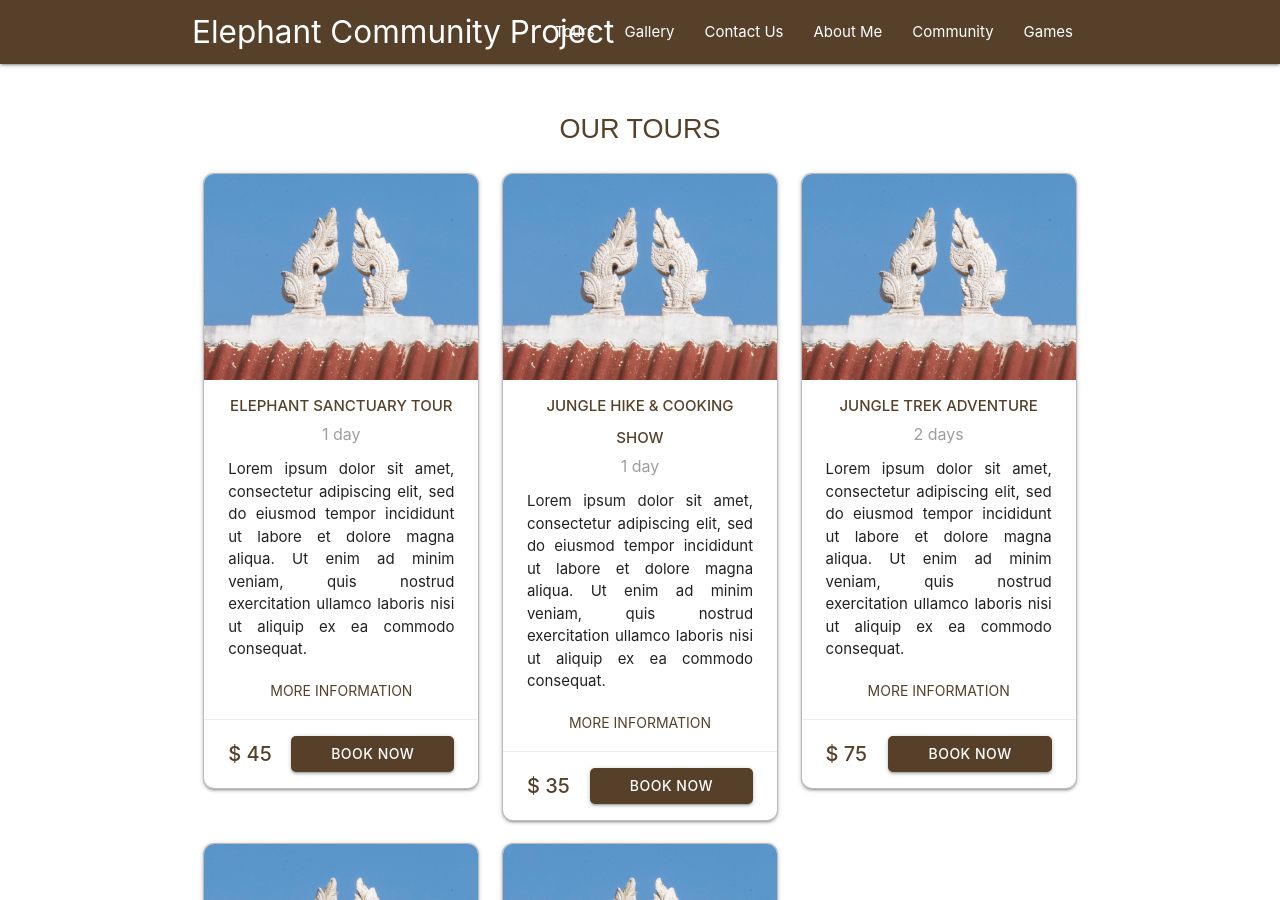
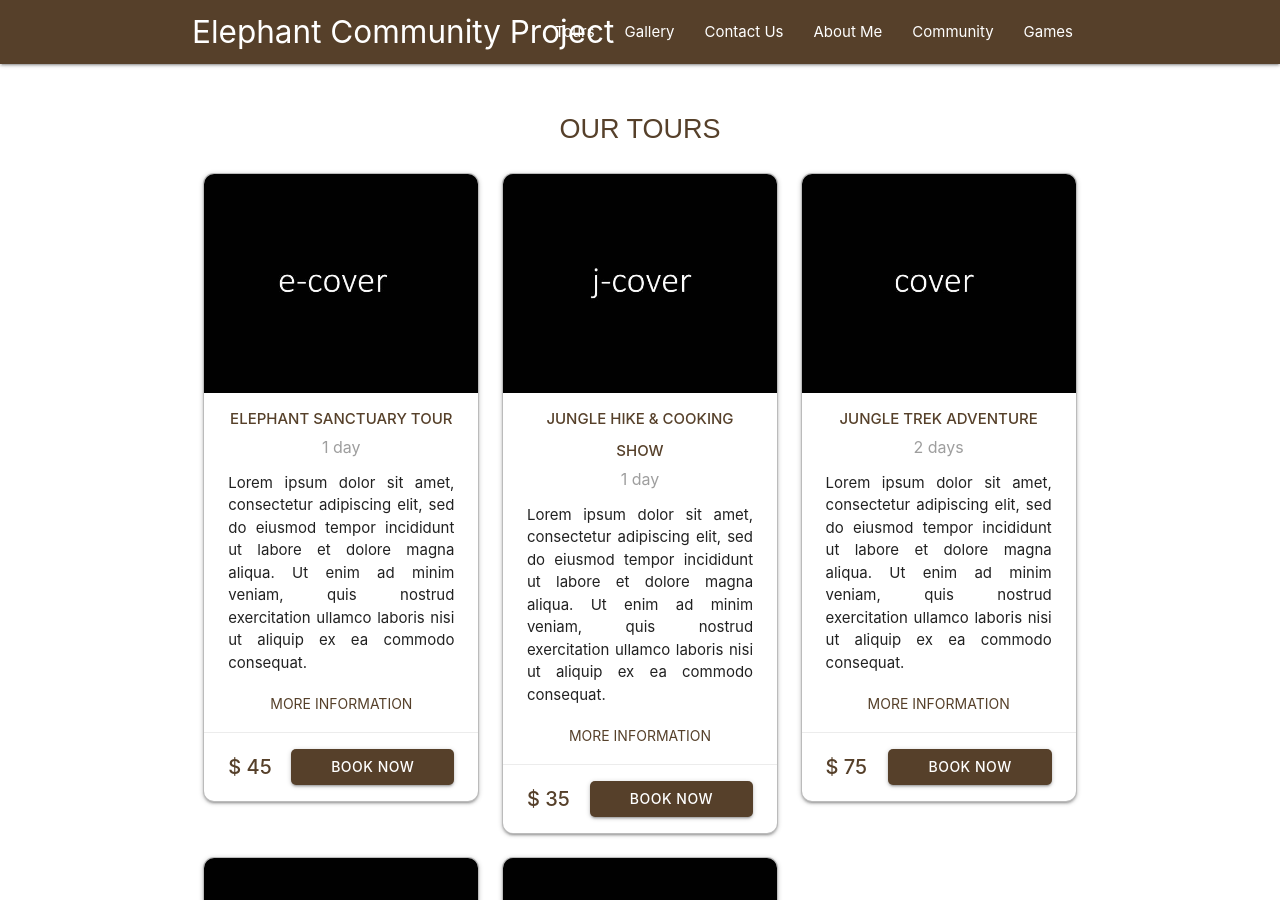
Before and after one commit to yong-lim/elephant, a Jekyll site: the page built from index.md, in a window 1280 px wide and 900 px high. Built offline with Jekyll 4.4.1, drawn with Linux system fonts in a browser that asks for light colours; nearby versions of some CDN libraries.

Commit message:
updated tours

```diff
--- a/_data/tours.yml
+++ b/_data/tours.yml
@@ -5,6 +5,7 @@
     dolore magna aliqua. Ut enim ad minim veniam, quis nostrud exercitation ullamco laboris nisi ut aliquip
     ex ea commodo consequat."
   price: "$ 45"
+  code: "e"
 - title: "Jungle Hike & Cooking Show"
   img-cover: "placeholder-2.jpg"
   days: "1 day"
@@ -12,6 +13,7 @@
     dolore magna aliqua. Ut enim ad minim veniam, quis nostrud exercitation ullamco laboris nisi ut aliquip
     ex ea commodo consequat."
   price: "$ 35"
+  code: "j"
 - title: "Jungle Trek Adventure"
   img-cover: "placeholder-2.jpg"
   days: "2 days"
@@ -19,6 +21,7 @@
     dolore magna aliqua. Ut enim ad minim veniam, quis nostrud exercitation ullamco laboris nisi ut aliquip
     ex ea commodo consequat."
   price: "$ 75"
+  code: "jj"
 - title: "Jungle Trek & Elephants Adventure"
   img-cover: "placeholder-2.jpg"
   days: "2 days"
@@ -26,6 +29,7 @@
     dolore magna aliqua. Ut enim ad minim veniam, quis nostrud exercitation ullamco laboris nisi ut aliquip
     ex ea commodo consequat."
   price: "$ 85"
+  code: "je"
 - title: "Big Jungle Trek & Elephants Adventure"
   img-cover: "placeholder-2.jpg"
   days: "3 days"
@@ -33,3 +37,4 @@
     dolore magna aliqua. Ut enim ad minim veniam, quis nostrud exercitation ullamco laboris nisi ut aliquip
     ex ea commodo consequat."
   price: "$ 120"
+  code: "jje"
--- a/_includes/tours.html
+++ b/_includes/tours.html
@@ -3,7 +3,7 @@
 <section class="section scrollspy">
   <div class="container">
     <div class="row center-align">
-      <h2 class="custom-header color-primary">Our Tours</h2>
+      <h2 class="custom-header">Our Tours</h2>
 
       <div class="mobile-scrollable-row">
 
@@ -20,8 +20,8 @@
 
               <!-- Card Image -->
               <div class="card-image">
-                <a href="#modal" class="modal-trigger">
-                  <img src="assets/img/placeholder-2.jpg" alt="" class="responsive-img">
+                <a href="#modal{{ forloop.index }}" class="modal-trigger">
+                  <img src="assets/img/tours/{{ tour.code }}-cover.jpg" alt="" class="responsive-img">
                 </a>
               </div>
 
@@ -30,7 +30,7 @@
                 <span class="card-title text-primary">{{ tour.title }}</span>
                 <span class="subtitle grey-text">{{ tour.days }}</span>
                 <p>{{ tour.short-description }}</p>
-                <a href="#modal" class="btn-flat modal-trigger text-primary">More Information</a>
+                <a href="#modal{{ forloop.index }}" class="btn-flat modal-trigger text-primary">More Information</a>
               </div>
 
               <!-- Card Footer/Action -->
@@ -41,31 +41,31 @@
 
               <!-- Modal -->
               <div id="modal{{ forloop.index }}" class="modal center-align">
-                <div class="room-type">
+                <div class="tour">
 
-                  <!-- Room-Type Images -->
+                  <!-- Modal Images -->
                   <div class="row mobile-scrollable-row">
                     {% for i in (1..3) %}
                     <div class="glightbox col s6 m4">
-                      <!-- <a href="assets/img/rooms/{{ room-type.image-code }}-{{ i }}.jpg" data-gallery="g1"> -->
-                      <img src="assets/img/rooms/{{ room-type.image-code }}-{{ i }}.jpg" alt="" class="responsive-img">
+                      <!-- <a href="assets/img/tours/{{ tour.code }}-{{ i }}.jpg" data-gallery="g1"> -->
+                      <img src="assets/img/tours/{{ tour.code }}-{{ i }}.jpg" alt="" class="responsive-img">
                       <!-- </a> -->
                     </div>
                     {% endfor %}
                   </div>
 
-                  <!-- Room-Type Info -->
+                  <!-- Tour Info -->
                   <div class="container">
-                    <div class="custom-title color-primary">{{ room-type.title }}</div>
-                    <span class="subtitle color-grey">{{ room-type.bed }}</span>
+                    <div class="custom-title">{{ tour.title }}</div>
+                    <span class="subtitle grey-text">{{ tour.bed }}</span>
                     <p style="text-align:justify;">
-                      {{ room-type.description }}
+                      DESCRIPTION:{{ tour.description }}
                     </p>
                   </div>
 
                   <!-- Price, "Book Now", "Close" -->
                   <div class="container space-between">
-                    <span class="price color-primary">{{ room-type.price }}</span>
+                    <span class="price text-primary">{{ tour.price }}</span>
                     <a href="#contact" class="btn modal-close">Book Now</a>
                     <a href="#!" class="modal-close btn-flat" style="padding:0;">Close</a>
                   </div>
```
Also changed, not shown: assets/img/tours/e-1.jpg (added), assets/img/tours/e-2.jpg (added), assets/img/tours/e-3.jpg (added), assets/img/tours/e-cover.jpg (added), assets/img/tours/j-1.jpg (added), assets/img/tours/j-2.jpg (added), assets/img/tours/j-3.jpg (added), assets/img/tours/j-cover.jpg (added), assets/img/tours/je-cover.jpg (added), assets/img/tours/jj-cover.jpg (added), assets/img/tours/jje-cover.jpg (added).
